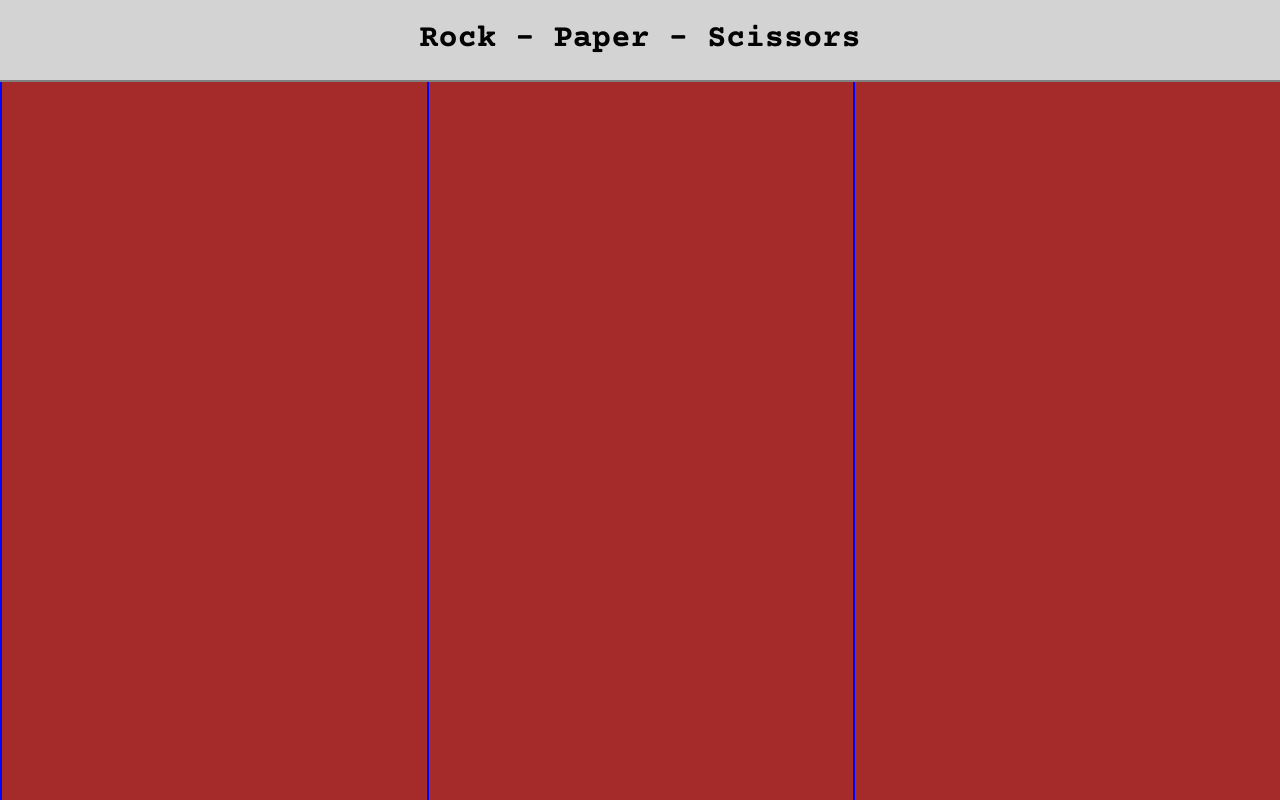
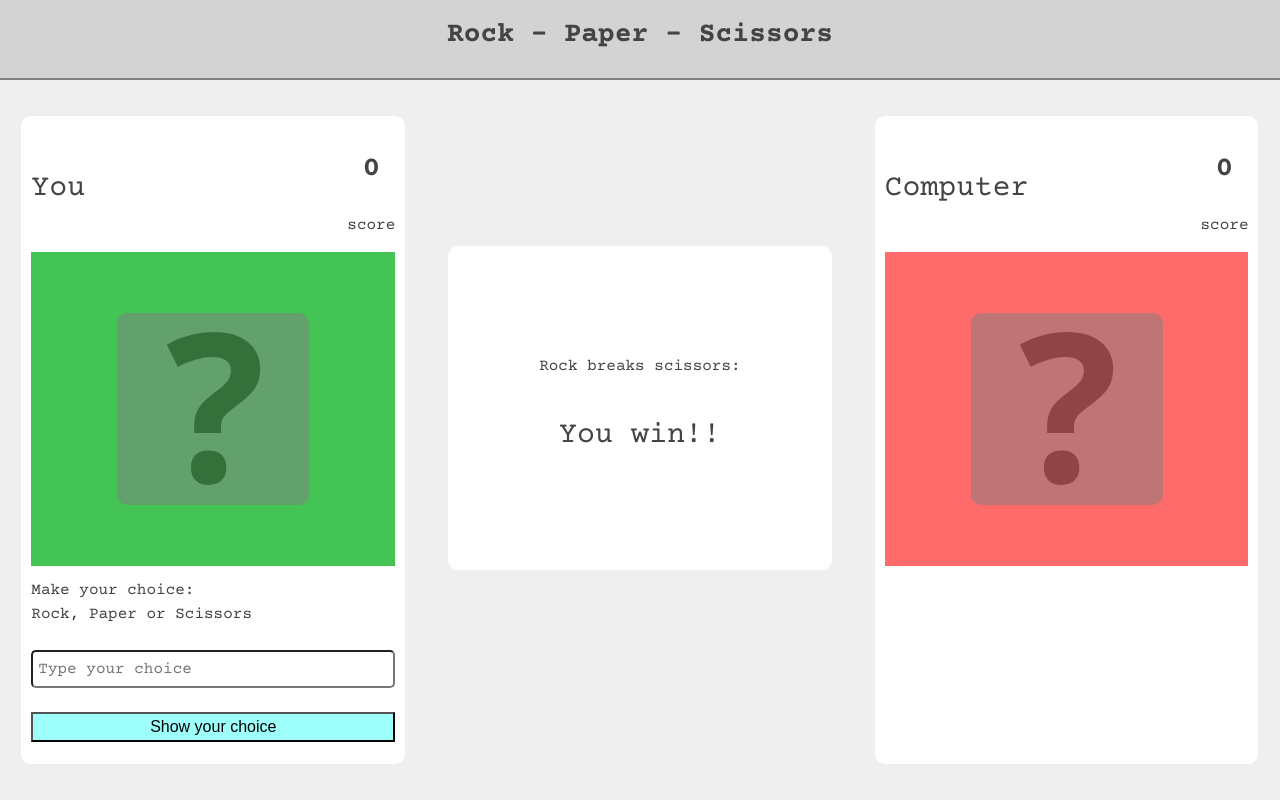
Before and after one commit to VerbindingMaken/rockpaperscissors, a plain HTML site: page index.html in a window 1280 px wide. Drawn offline with nearby package versions, Linux system fonts and the light colour scheme; files whose address does not match are found by name.

Commit message:
Finished layout of the game
All html elements are added with basic styling and layout

```diff
--- a/index.html
+++ b/index.html
@@ -17,12 +17,52 @@
         </header>
         <main>
             <div id="player" class="container">
+                <div id="player-console" class="console">
+                    <div class="title">
+                        <h2>You</h2>
+                        <div class="scorebord">
+                            <h3 id="player-score">0</h3>
+                            <p>score</p>
+                        </div>
+                    </div>
+                    <div id="contain-player-choice" class="choice-container">
+                        <div class="choice-card">
+                            <img id="show-player-choice" class="choice-picture" src="images/3017955_examination_inquiry_interrogation_investigation_poll_icon.svg" alt="Question mark" href="https://www.iconfinder.com/iconsets/pinpoint-notifocation">
+                        </div>
+                    </div>
+                    <div class="input">
+                        <form action="">
+                            <label for="choice">Make your choice:<br> Rock, Paper or Scissors</label>
+                            <input type="text" name="choice" id="inp-choice" placeholder="Type your choice">
+                            <button id="btn-choice-submit" type="submit">Show your choice</button>
+                        </form>
+                    </div>
+                </div>
 
             </div>
             <div id="feedback" class="container">
+                <div id="feedback-card">
+                    <p id="txt-explain-result">Rock breaks scissors:</p>
+                    <h2 id="txt-reselt">You win!!</h2>
+                </div>
 
             </div>
             <div id="computer" class="container">
+                <div id="computer-console" class="console">
+                    <div class="title">
+                        <h2>Computer</h2>
+                        <div class="scorebord">
+                            <h3 id=computer-score>0</h3>
+                            <p>score</p>
+                        </div>
+                    </div>
+                    <div id="contain-computer-choice" class="choice-container">
+                        <div class="choice-card">
+                            <img id="show-computer-choice" class="choice-picture" src="images/3017955_examination_inquiry_interrogation_investigation_poll_icon.svg" alt="Question mark" href="https://www.iconfinder.com/iconsets/pinpoint-notifocation">
+                        </div>
+                    </div>
+                    <div class="input"></div>
+                </div>
 
             </div>
         </main>
--- a/styles/index.css
+++ b/styles/index.css
@@ -1,7 +1,24 @@
 
-body {
+html {
     font-family: 'Courier Prime', monospace;
+    box-sizing: border-box;
+    font-size: 62.5%;
+    color: #444;
+    --win-green: #45C456;
+    --loose-red: #FF6B6B;
+    --tie-yellow: #FFE66D;
+    --call-action: #9CFFFA;
 }
+*,
+*::before,
+*::after {
+  box-sizing: inherit;
+}
+:focus {
+  outline: none;
+}
+/* Color Pallette */
+
 /* HEADER STYLING */
 header {
     position: absolute;
@@ -16,7 +33,15 @@ header {
 }
 h1 {
     text-align: center;
-    font-size: 2rem;
+    font-size: 2.8rem;
+    font-weight: 700;
+}
+p,
+label,
+input,
+button {
+    font-size: 1.6rem;
+    line-height: 1.5;
 }
 /* MAIN LAYOUT GAME */
 main {
@@ -27,9 +52,114 @@ main {
     height: 90vh;
     display: flex;
     flex-direction: row;
-    background-color: brown;
+    background-color: #efefef;
 }
 .container {
     width: 33.33vw;
-    border-left: 2px solid blue;
+    display: flex;
+    flex-direction: row;
+    align-items: center;
+    justify-content: center;
 }
+
+/* CONSOLE LAYOUT */
+.console {
+    width: 90%;
+    height: 90%;
+    background-color: white;
+    border-radius: 1rem;
+    display: flex;
+    flex-direction: column;
+    padding: 1rem;
+}
+
+/* Title card */
+.title {
+    width: 100%;
+    height: 20%;
+    display: flex;
+    flex-direction: row;
+    justify-content: space-between;
+    align-items: center;
+}
+h2 {
+    font-size: 3rem;
+    font-weight: 400;
+}
+.scorebord {
+    text-align: center;
+}
+h3 {
+    font-size: 2.8rem;
+    font-weight: 700;
+}
+/*Choice Card */
+.choice-container {
+    width: 100%;
+    height: 50%;
+    display: flex;
+    align-items: center;
+    justify-content: center;
+}
+.choice-card {
+    width: 15vw;
+    height: 15vw;
+    border-radius: 1rem;
+    background-color: grey;
+    opacity: .5;
+    display: flex;
+    align-items: center;
+    justify-content: center;
+}
+.choice-picture {
+    width: 80%;
+}
+
+/*Input Card */
+.input {
+    width: 100%;
+    height: 30%;
+    display: flex;
+    flex-direction: row;
+    align-items: center;
+}
+form {
+    height: 100%;
+    width: 100%;
+    display: flex;
+    flex-direction: column;
+    justify-content: space-around;
+}
+#inp-choice {
+    width: 100%;
+    border-radius: .5rem;
+    font-family: 'Courier Prime', monospace;
+    font-size: 1.6rem;
+    padding: .5rem;
+}
+#btn-choice-submit {
+    width: 100%;
+    background-color: var(--call-action, lightblue);
+}
+
+/* FEEDBACK LAYOUT */
+#feedback-card {
+    width: 90%;
+    height: 45%;
+    position: relative;
+    bottom: 4.5%;
+    display: flex;
+    flex-direction: column;
+    align-items: center;
+    justify-content: center;
+    background-color: white;
+    border-radius: 1rem;
+}
+
+/* TEST COLOURS */
+#contain-player-choice {
+    background-color: var(--win-green);
+}
+#contain-computer-choice {
+    background-color: var(--loose-red);
+}
```
Also changed, not shown: images/3017955_examination_inquiry_interrogation_investigation_poll_icon.svg (added).
